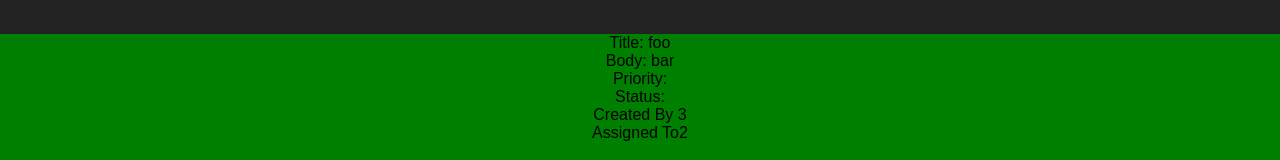
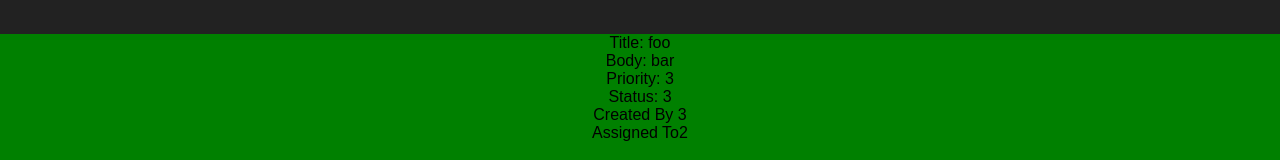
Before and after one commit to IsaiahHarris/kanban, a React (Create React App) app in the folder kanban/: page / in a window 1280 px wide. Shown: the part 173-333 px from the top of the page. Built offline with nearby package versions, Linux system fonts and the light colour scheme; no server answers.

Commit message:
add column

```diff
--- a/kanban/src/components/App/App.js
+++ b/kanban/src/components/App/App.js
@@ -60,7 +60,7 @@ class App extends React.Component {
   }
 
   addNewCard(event){
-    console.log('clicked')
+    console.log('clicked', this.state.priorityInput)
     const data = {}
     data.title = this.state.titleInput
     data.body = this.state.bodyInput
@@ -84,7 +84,7 @@ class App extends React.Component {
       });
     })
     .catch(err=>{
-      console.log(err.message)
+      console.log(err)
     })
   }
   render() {
--- a/kanban/src/components/Card/index.js
+++ b/kanban/src/components/Card/index.js
@@ -2,13 +2,13 @@ import React from 'react';
 import '../../../src/styles.css'
 import PropTypes from 'prop-types';
 
-const Card = ({title, body, priority, status, created_by, assigned_to})=>{
+const Card = ({title, body, priority_id, status_id, created_by, assigned_to})=>{
     return (
       <div className="card-entry">
       <div className="title">Title: { title }</div>
       <div className="body">Body: { body }</div>
-      <div className="priority">Priority: { priority }</div>
-      <div className="status">Status: { status }</div>
+      <div className="priority_id">Priority: { priority_id }</div>
+      <div className="status_id">Status: { status_id }</div>
       <div className="created_by">Created By { created_by }</div>
       <div className="assigned_to">Assigned To{ assigned_to }</div>
       </div>
--- a/kanban/src/components/CardList.js
+++ b/kanban/src/components/CardList.js
@@ -11,8 +11,8 @@ const CardList = props=>{
           return <Card key={i}
           title={card.title}
           body = {card.body}
-          priority = {card.priority}
-          status = {card.status}
+          priority_id = {card.priority_id}
+          status_id = {card.status_id}
           created_by = {card.created_by}
           assigned_to = {card.assigned_to}
           />
```
Also changed, not shown: kanban/src/components/Column/index.js (added, +10 -0 lines), kanban/src/components/Column/Column.css (added).
